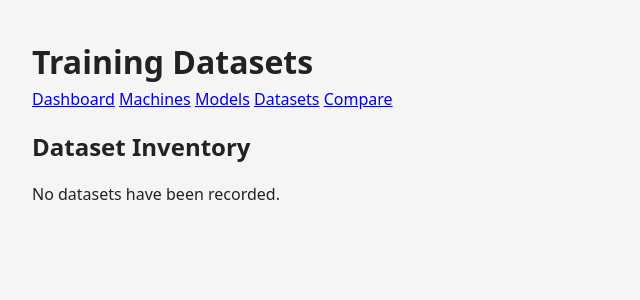
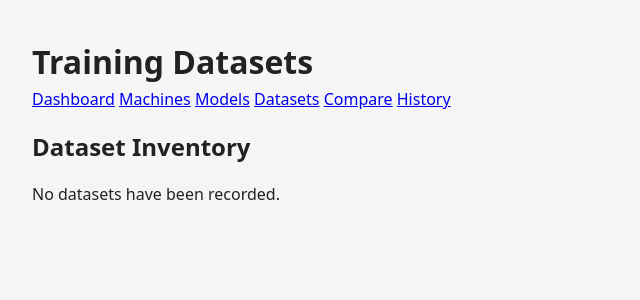
Before and after one commit to oppiet30/tiny-llm-web, a PHP site: page /app/Views/datasets.php in a window 1280 px wide. Shown: the top 300 px of the page, without its empty margins (0-640 px from the left). Run offline with PHP 8.4, Linux system fonts and the light colour scheme; some libraries are stand-ins or nearby versions.

Commit message:
Add benchmark history to navigation

```diff
--- a/app/Views/partials/navigation.php
+++ b/app/Views/partials/navigation.php
@@ -12,3 +12,4 @@ $baseUrl = htmlspecialchars(
     <a href="<?= $baseUrl ?>/models">Models</a>
     <a href="<?= $baseUrl ?>/datasets">Datasets</a>
     <a href="<?= $baseUrl ?>/compare">Compare</a>
+    <a href="<?= $baseUrl ?>/history">History</a>
```
